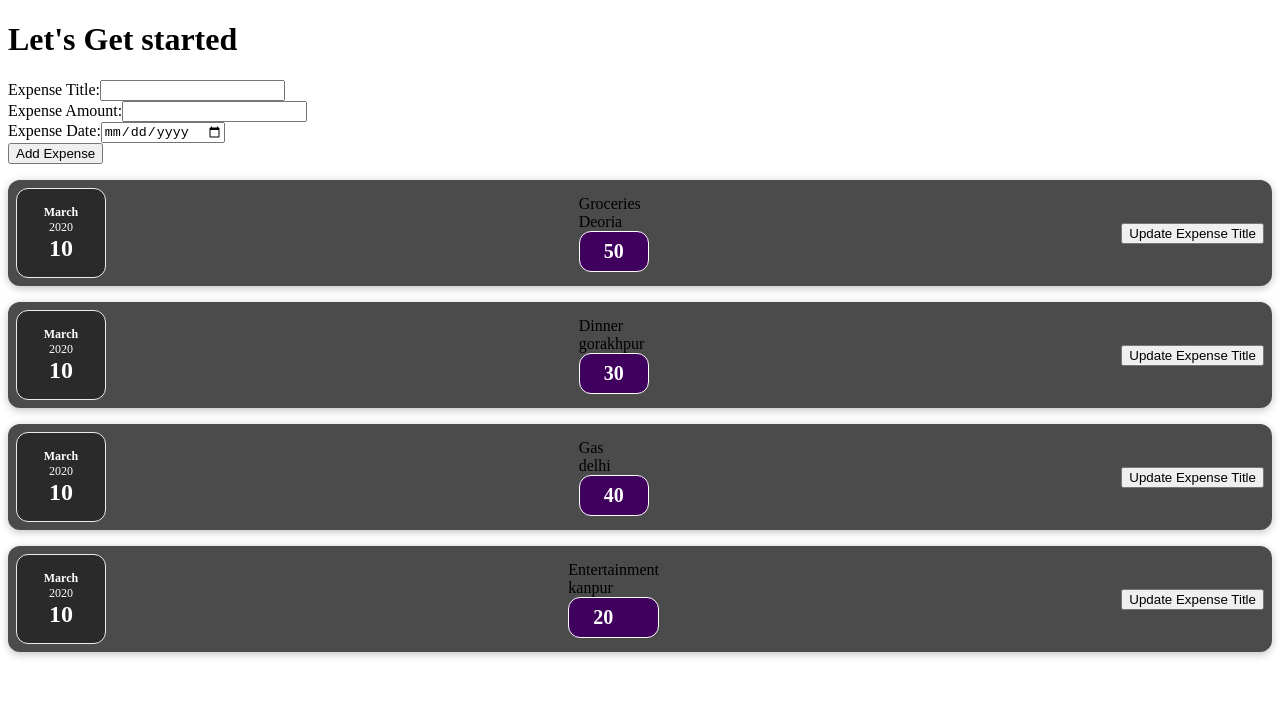
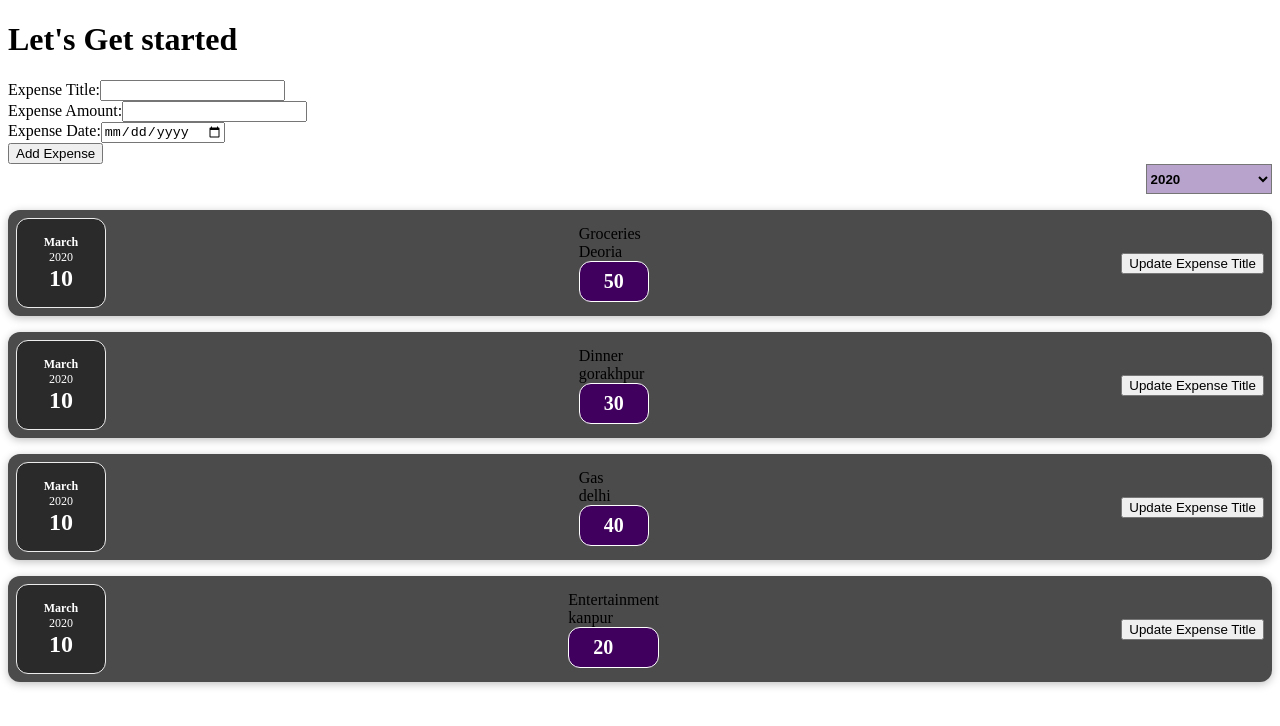
Before and after one commit to 123kishan/reactBasics, a React (Create React App) app in the folder expensetrackerreact/: page / in a window 1280 px wide. Shown: the top 726 px of the page. Built offline with nearby package versions, Linux system fonts and the light colour scheme.

Commit message:
adding filter

```diff
--- a/expensetrackerreact/src/App.js
+++ b/expensetrackerreact/src/App.js
@@ -1,52 +1,69 @@
-import ExpenseForm from './Components/ExpenseForm';
-import Expense from './Components/Expense';
-import {useState} from 'react';
+import ExpenseForm from "./Components/ExpenseForm";
+import Expense from "./Components/Expense";
+import ExpenseFilter from "./Components/ExpenseFilter";
+import { useState } from "react";
 function App() {
   let expenses = [
     {
-      expenseDate: new Date(2020,2,10),
+      expenseDate: new Date(2020, 2, 10),
       title: "Groceries",
       expenseAmount: 50.0,
-      location: "Deoria"
+      location: "Deoria",
     },
     {
-      expenseDate: new Date(2020,2,10),
+      expenseDate: new Date(2020, 2, 10),
       title: "Dinner",
       expenseAmount: 30.0,
-      location: "gorakhpur"
+      location: "gorakhpur",
     },
     {
-      expenseDate: new Date(2020,2,10),
+      expenseDate: new Date(2020, 2, 10),
       title: "Gas",
       expenseAmount: 40.0,
-      location: "delhi"
+      location: "delhi",
     },
     {
-      expenseDate: new Date(2020,2,10),
+      expenseDate: new Date(2020, 2, 10),
       title: "Entertainment",
       expenseAmount: 20.0,
-      location: "kanpur"
+      location: "kanpur",
     },
   ];
 
-  const [expenseItem,setExpense]=useState(expenses);
+  const [expenseItem, setExpense] = useState(expenses);
 
-  function addExpenseHandler(expense)
-  {
-    setExpense([...expenses,expense]);
+  function addExpenseHandler(expense) {
+    setExpense([...expenses, expense]);
   }
   ///const expenseItem=document.getElementById("expenseItem");
-  var expenseItemArray=[];
-  for(let key in expenseItem)
-  {
-    expenseItemArray.push(<Expense key={key} date={expenseItem[key].expenseDate} title={expenseItem[key].title} amount={expenseItem[key].expenseAmount} location={expenseItem[key].location}></Expense>)
-  }
-  console.log(expenseItemArray);
+
+  const [filteredYear,setFilteredYear]=useState("2020");
+
+    function onFilter(year) {
+
+
+      setFilteredYear(year);
+      console.log(filteredYear);
+    }
+    const filteredExpenses = expenseItem.filter(
+      (expense) => expense.expenseDate.getFullYear().toString() === filteredYear
+    );
   return (
     <>
-    <h1>Let's Get started</h1>
-    <ExpenseForm onSaveInForm={addExpenseHandler}/>
-    {expenseItemArray}
+      <h1>Let's Get started</h1>
+      <ExpenseForm onSaveInForm={addExpenseHandler} />
+      <div>
+        <ExpenseFilter selected={filteredYear} onChoose={onFilter}/>
+        {filteredExpenses.map((expenses, index) => (
+        <Expense
+          key={index}
+          date={expenses.expenseDate}
+          title={expenses.title}
+          amount={expenses.expenseAmount}
+          location={expenses.location}
+        />
+      ))}
+      </div>
     </>
   );
 }
--- /dev/null
+++ b/expensetrackerreact/src/Components/ExpenseFilter.css
@@ -0,0 +1,8 @@
+#Year
+{
+   margin-left: 90%;
+   width: 10%;
+   height: 30px;
+   background: rgb(183, 163, 203);
+   font-weight: bold;
+}
--- /dev/null
+++ b/expensetrackerreact/src/Components/ExpenseFilter.js
@@ -0,0 +1,20 @@
+import './ExpenseFilter.css';
+function ExpenseFilter(props) {
+    function changeYear(e)
+    {
+        e.preventDefault();
+        props.onChoose(e.target.value);
+        //console.log(document.getElementById("Year").value);
+    }
+  return (
+    <>
+      <select name="year" id="Year" onChange={changeYear}>
+        <option value="2020">2020</option>
+        <option value="2021">2021</option>
+        <option value="2022">2022</option>
+        <option value="2023">2023</option>
+      </select>
+    </>
+  );
+}
+export default ExpenseFilter;
```
